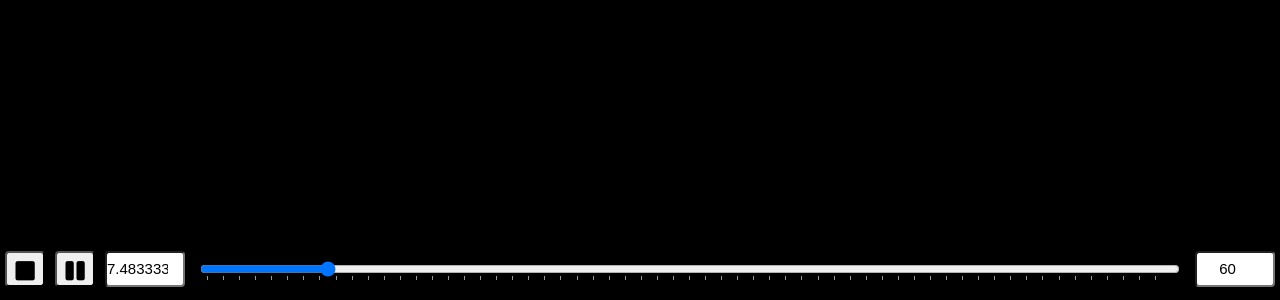
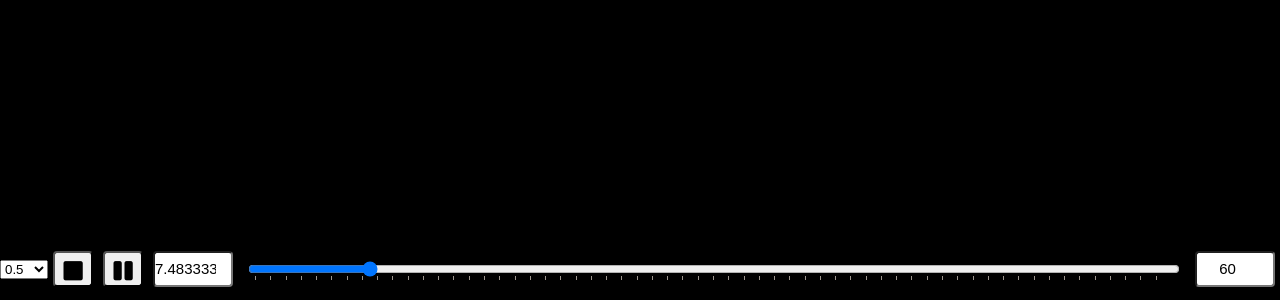
Before and after one commit to gam0022/resimulated, a website built with webpack: page dist/index.html in a window 1280 px wide. Shown: the part 500-800 px from the top of the page. Built offline with nearby package versions, Linux system fonts and the light colour scheme.

Commit message:
resolution-scale

```diff
--- a/src/index.dev.ts
+++ b/src/index.dev.ts
@@ -9,14 +9,24 @@ window.addEventListener("load", ev => {
         ]
     );
 
-    window.addEventListener("resize", ev => {
-        player.setSize(window.innerWidth, window.innerHeight);
-    });
+    let resolutionScale = 0.5;
+    const onResolutionCange = () => {
+        player.setSize(window.innerWidth * resolutionScale, window.innerHeight * resolutionScale);
+    }
+
+    onResolutionCange();
+    window.addEventListener("resize", onResolutionCange);
+
+    const resolutionScaleSelect = <HTMLSelectElement>document.getElementById("resolution-scale");
+    resolutionScaleSelect.addEventListener("input", ev => {
+        resolutionScale = parseFloat(resolutionScaleSelect.value);
+        onResolutionCange();
+    })
 
     const pauseChar = "\uf04c";
     const playChar = "\uf04b";
 
-    const stopButton = <HTMLInputElement>document.getElementById('stop-button');
+    const stopButton = <HTMLInputElement>document.getElementById("stop-button");
     stopButton.addEventListener("click", (event) => {
         player.isPlaying = false;
         player.time = 0;
```
Also changed, not shown: dist/index.html.
